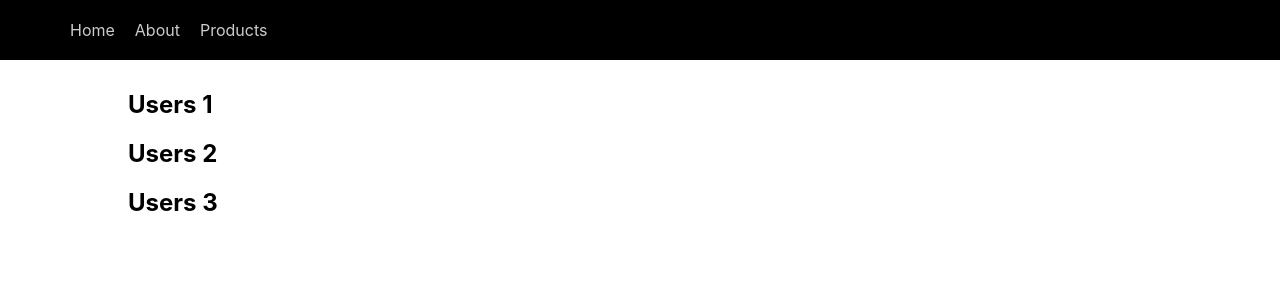
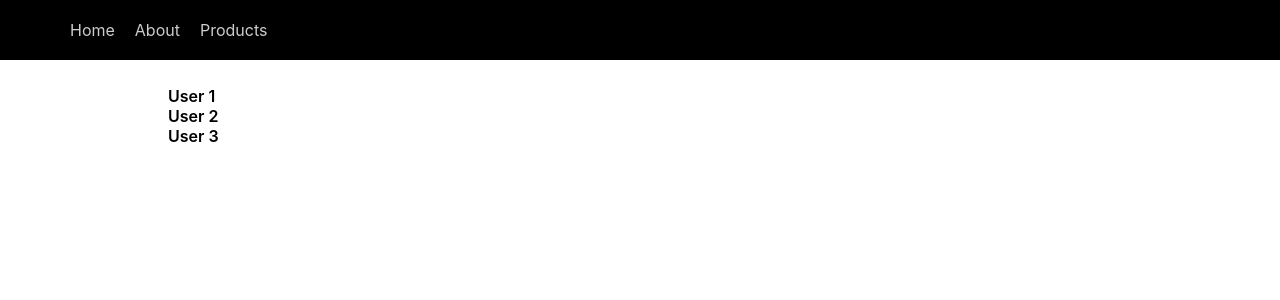
Before and after one commit to Ghanasham2004/React-Router-Learning, a React (Create React App) app: page /users in a window 1280 px wide. Shown: the top 300 px of the page. Built offline with nearby package versions, Linux system fonts and the light colour scheme.

Commit message:
React Router Tut - 11 - URL Params

```diff
--- a/src/App.js
+++ b/src/App.js
@@ -30,7 +30,6 @@ function App() {
           <Route path=":userId" element={<UserDetails />} />
           <Route path="admin" element={<Admin />} />
         </Route>
-
         <Route path="*" element={<NoMatch />} />
       </Routes>
     </>
--- a/src/components/UserDetails.js
+++ b/src/components/UserDetails.js
@@ -1,11 +1,13 @@
-import React from 'react'
+import { useParams } from "react-router-dom";
 
 const UserDetails = () => {
+  const { userId } = useParams();
   return (
     <div>
-        <h3>Details About User</h3>
+      <h3>Hey, I'm a user,</h3>
+      <h3>My I'd Is : {userId}</h3>
     </div>
-  )
-}
+  );
+};
 
-export default UserDetails
+export default UserDetails;
--- a/src/components/Users.js
+++ b/src/components/Users.js
@@ -1,12 +1,20 @@
 import React from "react";
-import { Outlet } from "react-router-dom";
+import { Link, Outlet } from "react-router-dom";
 const Users = () => {
   return (
     <>
       <div className="container">
-        <h2>Users 1</h2>
-        <h2>Users 2</h2>
-        <h2>Users 3</h2>
+        <ul>
+            <li>
+                <Link to="/users/1">User 1</Link>
+            </li>
+            <li>
+                <Link to="/users/2">User 2</Link>
+            </li>
+            <li>
+                <Link to="/users/3">User 3</Link>
+            </li>
+        </ul>
       </div>
       <div className="container">
         <Outlet />
--- a/src/index.css
+++ b/src/index.css
@@ -77,6 +77,21 @@ ul.tab-menu .tab-menu-item a.active {
   color: #fff;
 }
 
+.container ul {
+  display: flex;
+  justify-content: flex-start;
+  flex-direction: column;
+  text-align: left;
+}
+
+.container ul li a {
+  color: #000000;
+  font-size: 1rem;
+  font-weight: 600;
+  text-decoration: none;
+}
+
+
 /* button css */
 button {
   padding: 10px 20px;
```
